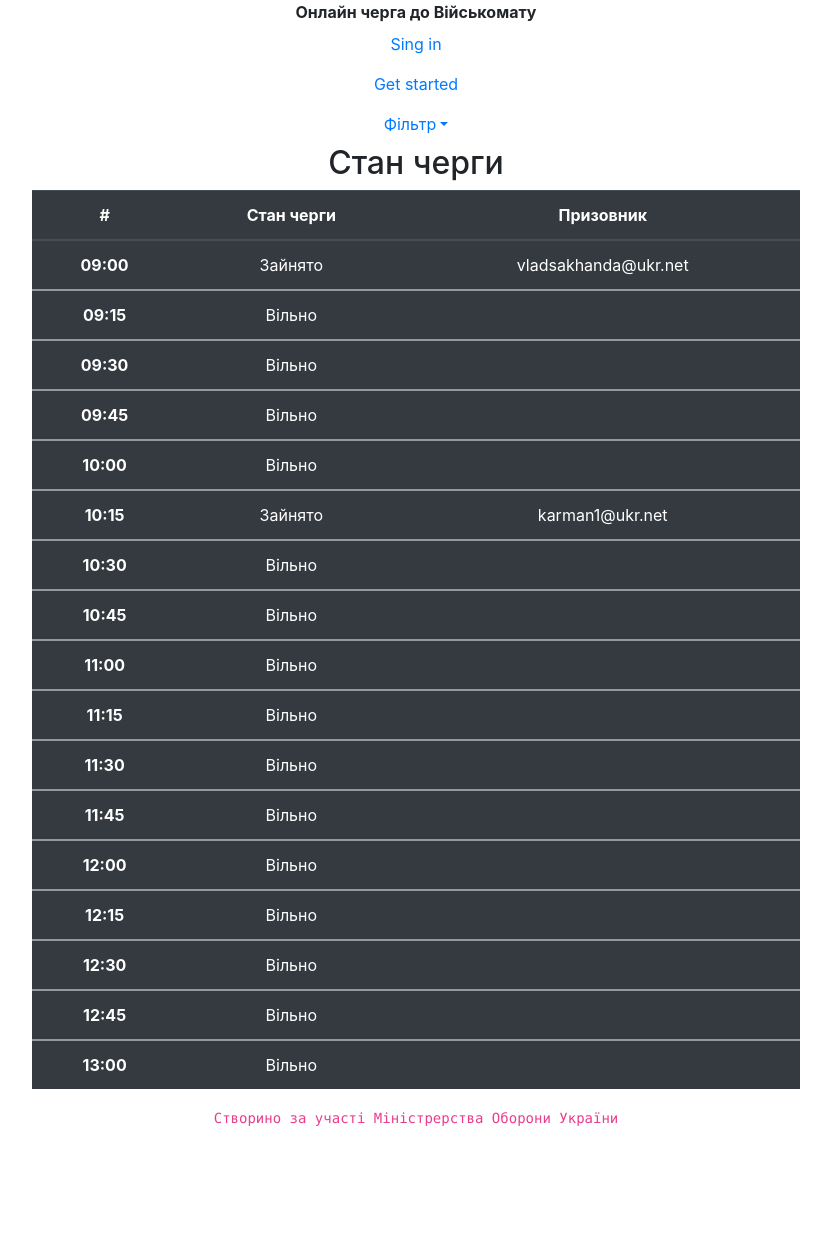
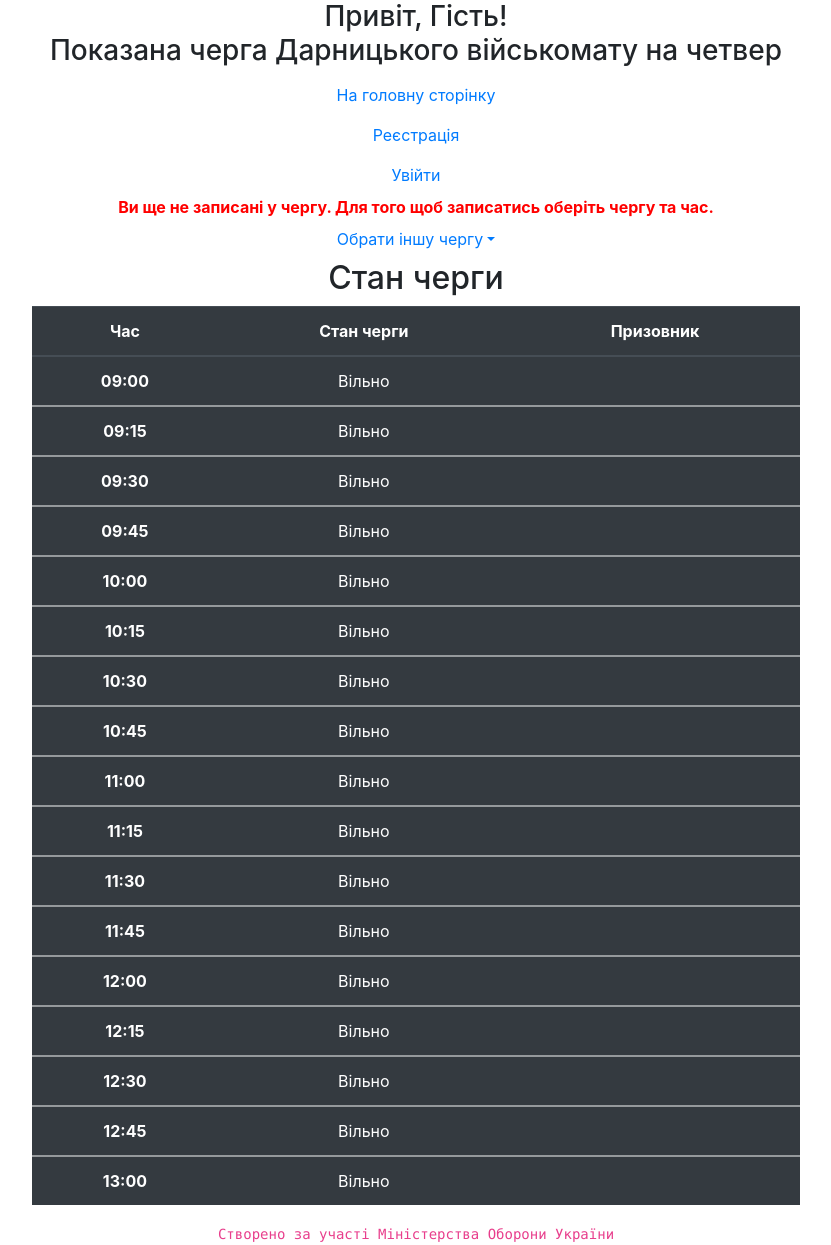
Before and after one commit to vlad41/2, a Django app: page /accounts/profile/ in a window 1280 px wide. Shown: the whole page, without its empty margins (224-1055 px from the left). Before the commit the page ends 1126 px from the top, so only its background shows below. Run offline with Django 4.2, Linux system fonts and the light colour scheme; data comes from the database, SQL or seed files in the repository; both versions use the stored data as it was after the commit; parts of the project's set-up code (start-up, migrations or seed data) failed here and were passed over; some libraries are stand-ins or nearby versions.

Commit message:
first commit

```diff
--- a/main/models.py
+++ b/main/models.py
@@ -8,6 +8,12 @@ from .utilities import get_timestamp_path
 
 
 class PostUser(AbstractUser):
+    username = models.CharField(max_length=20, unique=False, null=True)
+
+    name = models.CharField(max_length=20, null=True)
+    surname = models.CharField(max_length=20, null=True)
+    fname = models.CharField(max_length=20, null=True)
+
     phoneNumber = PositiveIntegerField(unique=True, null=True, blank=False)
     email = models.EmailField('email', unique=True)
     age = models.PositiveIntegerField(null=True)
--- a/main/templates/layout/basic.html
+++ b/main/templates/layout/basic.html
@@ -15,11 +15,18 @@
 
 <header>
     <meta http-equiv="Content-Type" content="text/html; charset=utf-8">
-    <center><b>Онлайн черга до Військомату</b></center>
+
 
     {% if user.is_authenticated %}
 
-    <h3>Привіт {{ username }}, показана черга для {{ area }} в {{ day }} </h3>
+    <h3>Привіт, {{ current_user_fio.0 }}! <br>Показана черга
+        {% if area == "dar" %}Дарницького військомату{% endif %}
+        {% if area == "dec" %}Деснянського військомату{% endif %}
+        {% if area == "dni" %}Дніпровського військомату{% endif %}
+        на
+        {% if day == "tu" %}вівторок{% endif %}
+        {% if day == "th" %}четвер{% endif %}
+    </h3>
     <ul>
         <li class="nav-item dropdown">
             <a class="nav-link dropdown-toggle"
@@ -27,10 +34,9 @@
                href="#" role="button" aria-haspopup="true"
                aria-expanded="false">Профіль</a>
             <div class="dropdown-menu">
-                <a class="dropdown-item" href="{% url 'main:logout' %}">Log out</a>
+                <a class="dropdown-item" href="{% url 'main:logout' %}">Вийти</a>
             </div>
         </li>
-
 
 
         <li class="nav-item dropdown">
@@ -70,39 +76,27 @@
             </div>
         </li>
     </ul>
+{% else %}
+    <h3>Привіт, Гість! <br>
+        {% if area == "dar" %}Показана черга Дарницького військомату на{% endif %}
+        {% if area == "dec" %}Показана черга Деснянського військомату на{% endif %}
+        {% if area == "dni" %}Показана черга Дніпровського військомату на{% endif %}
 
+        {% if day == "tu" %}вівторок{% endif %}
+        {% if day == "th" %}четвер{% endif %}
+    </h3>
 
-    {% else %}
     <li class="nav-item"><a class="nav-link"
-                            href="{% url 'main:login' %}">Sing in</a></li>
+                            href="{% url 'main:mainpage' %}">На головну сторінку</a></li>
     <li class="nav-item"><a class="nav-link"
-                            href="{% url 'main:register' %}">Get started</a></li>
+                            href="{% url 'main:register' %}">Реєстрація</a></li>
+    <li class="nav-item"><a class="nav-link"
+                            href="{% url 'main:login' %}">Увійти</a></li>
+
     {% endif %}
 </header>
 <section>
-     <li class="nav-item dropdown">
-            <a class="nav-link dropdown-toggle"
-               data-toggle="dropdown"
-               href="#" role="button" aria-haspopup="true"
-               aria-expanded="false">Фільтр</a>
-            <div class="dropdown-menu">
-                <form method="post" action="{% url 'main:profile' %}">
-                    {% csrf_token %}
-                    <select name="area" id="area">
-                        <option value="dar">Дарниця</option>
-                        <option value="dec">Десна</option>
-                        <option value="dni">Дніпро</option>
-                    </select>
 
-                    <select name="day" id="day">
-                        <option value="tu" selected="selected">Вівторок</option>
-                        <option value="th">Четвер</option>
-                    </select>
-
-                    <input type="submit" value="Показати">
-                </form>
-            </div>
-        </li>
     {% block content %}
 
     {% endblock%}
@@ -110,7 +104,7 @@
 
 
 <footer>
-    <code>Створино за участі Міністрерства Оборони України</code>
+    <code>Створено за участі Міністерства Оборони України</code>
 </footer>
 </body>
 </html>
--- a/main/templates/login/login.html
+++ b/main/templates/login/login.html
@@ -1,10 +1,10 @@
 {% extends "layout/basic.html" %}
 {% load bootstrap4 %}
-{% block title %}Login{% endblock %}
+{% block title %}Вхід{% endblock %}
 {% block content %}
-    <h2>Sign in</h2>
+    <h2>Вхід</h2>
     {% if user.is_authenticated %}
-        <p>You already signed in</p>
+        <p>Ви вже увійшли</p>
     {% else %}
         <form method="post">
             {% csrf_token %}
--- a/main/templates/login/logout.html
+++ b/main/templates/login/logout.html
@@ -1,6 +1,5 @@
 {% extends "layout/basic.html" %}
 {% block title %} Logout  {% endblock %}
 {% block content %}
-<h2>Logout</h2>
-<p>logout successful</p>
+<h2>Ви успішно вийшли з акаунту!</h2>
 {% endblock %}
--- a/main/templates/main/current_query.html
+++ b/main/templates/main/current_query.html
@@ -1,14 +1,60 @@
 {% extends "layout/basic.html" %}
 {% load bootstrap4 %}
-{% block title %}Login{% endblock %}
+{% block title %}Онлайн черга{% endblock %}
+
 
 
 {% block content %}
+<b>
+
+{% if current_user_queue == "" %}
+    <font color="red">
+    Ви ще не записані у чергу. Для того щоб записатись оберіть чергу та час.
+    </font>
+{% else %}
+    <font color="green">
+    Ви вже записані у чергу
+    {% if current_user_queue.0 == "dar" %}Дарницького військомату{% endif %}
+    {% if current_user_queue.0 == "dec" %}Деснянського військомату{% endif %}
+    {% if current_user_queue.0 == "dni" %}Дніпровського військомату{% endif %}
+    у
+    {% if current_user_queue.1 == "tu" %}вівторок{% endif %}
+    {% if current_user_queue.1 == "th" %}четвер{% endif %}
+    на
+    {{ current_user_queue.2 }}
+    </font>
+{% endif %}
+</b>
+
+<li class="nav-item dropdown">
+            <a class="nav-link dropdown-toggle"
+               data-toggle="dropdown"
+               href="#" role="button" aria-haspopup="true"
+               aria-expanded="false">Обрати іншу чергу</a>
+            <div class="dropdown-menu">
+                <form method="post" action="{% url 'main:profile' %}">
+                    {% csrf_token %}
+                    <select name="area" id="area">
+                        <option value="dar">Дарниця</option>
+                        <option value="dec">Десна</option>
+                        <option value="dni">Дніпро</option>
+                    </select>
+
+                    <select name="day" id="day">
+                        <option value="tu" selected="selected">Вівторок</option>
+                        <option value="th">Четвер</option>
+                    </select>
+
+                    <input type="submit" value="Обрати">
+                </form>
+            </div>
+        </li>
+
 <h2>Стан черги</h2>
 <table class="table table-dark">
     <thead>
     <tr>
-      <th scope="col">#</th>
+      <th scope="col">Час</th>
       <th scope="col">Стан черги</th>
       <th scope="col">Призовник</th>
     </tr>
--- a/main/templates/registration/register_done.html
+++ b/main/templates/registration/register_done.html
@@ -1,7 +1,7 @@
 {% extends "layout/basic.html" %}
-{% block title %} Sign up {% endblock %}
+{% block title %} Реєстрація {% endblock %}
 {% block content %}
-    <h2>Sign up</h2>
+    <h2>Реєстрація</h2>
     <p>User registration done</p>
     <p>We sent activation letter to your email</p>
 {% endblock %}
--- a/main/templates/registration/register_user.html
+++ b/main/templates/registration/register_user.html
@@ -1,11 +1,11 @@
 {% extends "layout/basic.html" %}
 {% load bootstrap4 %}
-{% block title %}Sign up{% endblock %}
+{% block title %}Реєстрація{% endblock %}
 {% block content %}
-    <h2>Sign up</h2>
+    <h2>Реєстрація</h2>
     <form method="post">
         {% csrf_token %}
         {% bootstrap_form form layout='horizontal' %}
-        {% buttons submit="Sign up" %} {% endbuttons %}
+        {% buttons submit="Зареєструватись" %} {% endbuttons %}
     </form>
 {% endblock %}
--- a/main/urls.py
+++ b/main/urls.py
@@ -9,15 +9,16 @@ urlpatterns = [
     path('login/', views.UserLoginView.as_view(), name='login'),
     path('logout/', views.UserLogoutView.as_view(), name='logout'),
     # Registration
-    path('accounts/register/', views.RegisterUserView.as_view(), name='register'),
+    path('register/', views.RegisterUserView.as_view(), name='register'),
 
     path('accounts/profile/', views.profile_posts, name='profile'),
+
+    path('current_query/', views.profile_posts, name='current_query'),
 
     # Api token
     path('accounts/profile/personal_token/', views.api_token, name='profile_api_token'),
 
-    path('', views.profile_posts, name='main'),
-
+    path('', views.mainpage, name='mainpage'),
 
 ]
 
--- a/main/views.py
+++ b/main/views.py
@@ -26,10 +26,13 @@ from . import forms
 from .models import PostUser
 from .forms import RegisterForm
 
+from django.contrib import messages
+
 
 # Create your views here.
-def index(request):
-    return render(request, 'main/mainpage.html')
+def mainpage(request):
+    messages.add_message(request, messages.SUCCESS, 'СООБЩЕние')
+    return render(request, 'main/mainpage.html', {'current_path': request.path})
 
 
 def current_query(request):
@@ -115,7 +118,6 @@ class UserLogoutView(LoginRequiredMixin, LogoutView):
     template_name = login = 'login/logout.html'
 
 
-# p
 def profile_posts(request):
 
     # todo Save local area and day
@@ -135,10 +137,6 @@ def profile_posts(request):
     f = open("temp.txt", "w")
     f.write(area[0] + " " + day[0])
 
-
-
-
-
     add_time = request.POST.getlist("add_time")
     remove_time = request.POST.getlist("remove_time")
 
@@ -147,8 +145,8 @@ def profile_posts(request):
     people_id = None
 
     if request.user.is_authenticated:
-        username = request.user.username
-        people_id = request.user.id
+        username = request.user.username # username текущего пользователя
+        people_id = request.user.id # id текущего пользователя (для получения его email)
 
     alltime = ['09:00', '09:15', '09:30', '09:45',
                '10:00', '10:15', '10:30', '10:45',
@@ -156,11 +154,22 @@ def profile_posts(request):
                '12:00', '12:15', '12:30', '12:45',
                '13:00']
 
+    if str(request.user) == "AnonymousUser":
+        current_user_fio = []
+    else:
+        current_user_fio = [request.user.name, request.user.surname, request.user.fname]
+
+    # Возвращает данные из таблицы для всех очередей
+    def get_all_queues():
+        return list(QueueConscripts.objects.all())
+
+    # Возвращает текущие данные из таблицы для выбранной очереди
     def get_filtered_queue():
         return list(QueueConscripts.objects.filter(week_day=day[0], department=area[0]).all())
 
+    # Возвращает конвертированный список для текущей очереди, который мы уже можем использовать
     def get_converted_list(raw_queue):
-        busy_times = [rq.time for rq in raw_queue]
+        busy_times = [rq.time for rq in raw_queue] # Из текущей очереди отбираем занятое время
 
         queueList = []
         for time in alltime:
@@ -178,34 +187,50 @@ def profile_posts(request):
 
         return queueList
 
-    raw_queue = get_filtered_queue();
-    busy_times = get_converted_list(raw_queue)
-    print(raw_queue)
+    raw_queue = get_all_queues() # Текущие данные из таблицы для всех очередей
+    busy_times = get_converted_list(raw_queue) # Конвертированный список для всех очередей, который мы уже можем использовать
+    print("Текущие данные из таблицы для всех очередей: ", raw_queue, "\n")
 
-    people_in_queue_times = 0
+    people_in_queue_times = 0 # Сколько пользователей с текущим именем уже записаны в очередь
     for i in raw_queue:
         if i.people_id == people_id:
-            people_in_queue_times +=1
+            people_in_queue_times += 1
 
     if add_time != []:
-        for time in busy_times:
-            if add_time[0] == time["time"] and time["isBusy"] == 'Вільно' and people_in_queue_times <= 1 :
+        if people_in_queue_times > 0:
+            print('Ви вже записані у чергу! Ваша черга: ', add_time[0])
+        else:
+            print(add_time)
+            for time in busy_times:
+                if add_time[0] == time["time"] and time["isBusy"] == 'Зайнято':
+                    print('Це місце вже зайнято! Оберіть інше.')
 
-                QueueConscripts.objects.create(week_day=day[0], department=area[0], time=add_time[0], people=PostUser.objects.filter(id=people_id).first(), busy="Зайнято")
+                if add_time[0] == time["time"] and time["isBusy"] == 'Вільно' and people_in_queue_times < 1:
+                    QueueConscripts.objects.create(week_day=day[0], department=area[0], time=add_time[0], people=PostUser.objects.filter(id=people_id).first(), busy="Зайнято")
 
 
     if remove_time != []:
         postUser = PostUser.objects.filter(id=people_id).first()
+        print('postUser: ', postUser)
         for time in busy_times:
             if remove_time[0] == time["time"] and time["isBusy"] == 'Зайнято' and time["user"] == postUser:
-                temp = QueueConscripts.objects.filter(week_day=day[0], department=area[0], time=remove_time[0],
-                                               people=postUser).first()
+                temp = QueueConscripts.objects.filter(week_day=day[0], department=area[0], time=remove_time[0], people=postUser).first()
 
                 if temp != None:
                     QueueConscripts.objects.filter(pk=temp.id).delete()
 
     table = get_converted_list(get_filtered_queue())
-    context = {'queryList': table, 'day': day, 'area': area, 'times': alltime, 'surname': username}
+
+    current_user_queue = list(QueueConscripts.objects.filter(people=people_id).all())
+    if not current_user_queue:  # Если пользователь не записан в очередь - True
+        print("current_user_queue:", current_user_queue)  # Пользователь не в очереди
+        current_user_queue = ''
+    else:
+        print("current_user_queue:", current_user_queue[0])  # Текущая очередь пользователя
+        current_user_queue = str(current_user_queue[0]).split(' ')
+
+    context = {'queryList': table, 'day': day[0], 'area': area[0], 'times': alltime,
+               'username': username, 'current_user_queue': current_user_queue, 'current_user_fio': current_user_fio}
     return render(request, 'main/current_query.html', context)
 
 
--- a/temp.txt
+++ b/temp.txt
@@ -1 +1 @@
-dar tu
+dar th
```
Also changed, not shown: docker-compose.yml (added, +10 -0 lines), main/forms.py (+19 -20 lines), main/templates/main/mainpage.html (+4 -19 lines), db.sqlite3, main/migrations/0002_alter_postuser_first_name.py (added), main/migrations/0003_auto_20211225_1757.py (added), main/migrations/0004_auto_20211225_1800.py (added), main/migrations/0005_alter_postuser_username.py (added), 1 other file.
